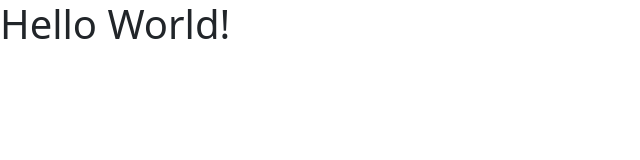
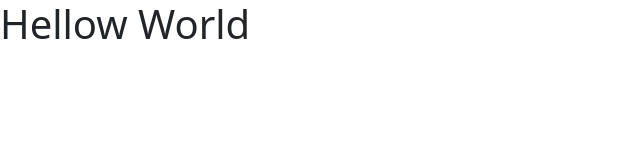
Before and after one commit to Willem-Jacobs/city-explorer, a React (Create React App) app: page / in a window 1280 px wide. Shown: the top 160 px of the page, without its empty margins (0-640 px from the left). Built offline with nearby package versions, Linux system fonts and the light colour scheme.

Commit message:
added to readme and converted app.js to class

```diff
--- a/src/App.js
+++ b/src/App.js
@@ -1,9 +1,12 @@
+import React from 'react';
 import './App.css';
 
-function App() {
-  return (
-    <h1>Hello World!</h1>
-  );
+class App extends React.Component {
+  render() {
+    return (
+      <h1>Hellow World</h1>
+    )
+  }
 }
 
 export default App;
```
Also changed, not shown: 1 other file (tests, documents, lock files or other folders).
